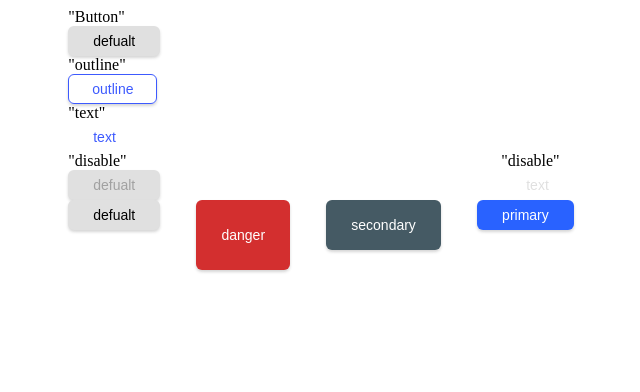
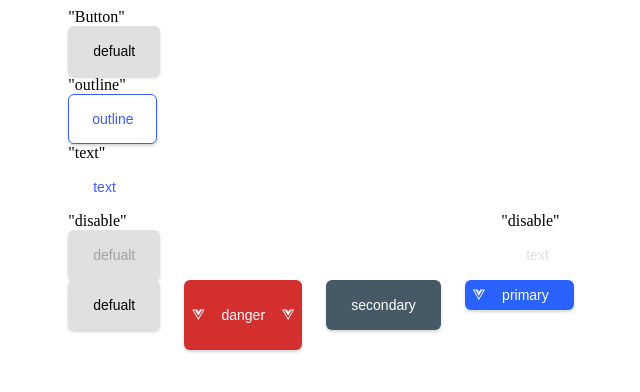
Before and after one commit to zirinya/devchallenges-FE, a Vue app in the folder button/: page / in a window 1280 px wide. Shown: the top 392 px of the page, without its empty margins (319-959 px from the left). Built offline with nearby package versions, Linux system fonts and the light colour scheme.

Commit message:
add start button icon and endicon

```diff
--- a/button/public/index.html
+++ b/button/public/index.html
@@ -1,17 +1,25 @@
 <!DOCTYPE html>
 <html lang="">
+
 <head>
   <meta charset="utf-8">
   <meta http-equiv="X-UA-Compatible" content="IE=edge">
   <meta name="viewport" content="width=device-width,initial-scale=1.0">
   <link rel="icon" href="<%= BASE_URL %>favicon.ico">
-    <title><%= htmlWebpackPlugin.options.title %></title>
+  <link rel="stylesheet" href="https://use.fontawesome.com/releases/v5.2.0/css/all.css"
+    integrity="sha384-hWVjflwFxL6sNzntih27bfxkr27PmbbK/iSvJ+a4+0owXq79v+lsFkW54bOGbiDQ" crossorigin="anonymous">
+  <title>
+    <%= htmlWebpackPlugin.options.title %>
+  </title>
 </head>
+
 <body>
   <noscript>
-      <strong>We're sorry but <%= htmlWebpackPlugin.options.title %> doesn't work properly without JavaScript enabled. Please enable it to continue.</strong>
+    <strong>We're sorry but <%= htmlWebpackPlugin.options.title %> doesn't work properly without JavaScript enabled.
+        Please enable it to continue.</strong>
   </noscript>
   <div id="app"></div>
   <!-- built files will be auto injected -->
 </body>
+
 </html>
--- a/button/src/App.vue
+++ b/button/src/App.vue
@@ -17,9 +17,14 @@
       </div>
       <div class="d-flex">
         <Button variant="defualt" />
-        <Button color="danger" size="lg" />
+        <Button
+          color="danger"
+          size="lg"
+          endIcon="fab fa-vuejs"
+          startIcon="fab fa-vuejs"
+        />
         <Button color="secondary" size="md" />
-        <Button color="primary" size="sm" />
+        <Button color="primary" size="sm" startIcon="fab fa-vuejs" />
       </div>
     </div>
   </div>
@@ -31,8 +36,8 @@ import Button from "../src/components/Button.vue";
 export default {
   name: "App",
   components: {
-    Button
-  }
+    Button,
+  },
 };
 </script>
 
--- a/button/src/components/Button.vue
+++ b/button/src/components/Button.vue
@@ -5,10 +5,14 @@
       :disabled="disabled"
       :style="{ 'background-color': color }"
       :size="size"
+      :startIcon="startIcon"
+      :endIcon="endIcon"
     >
-      <span> </span>
-      <div class="my">{{ variant }} {{ color }}</div>
-      <span> </span>
+      <div class="d-flex">
+        <span><i :class="startIcon"></i></span>
+        <div class="my">{{ variant }} {{ color }}</div>
+        <span><i :class="endIcon"></i></span>
+      </div>
     </button>
   </div>
 </template>
@@ -22,18 +26,20 @@ export default {
     text: String,
     size: {
       type: String,
-      default: "sm"
-    }
+      default: "md",
+    },
+    startIcon: String,
+    endIcon: String,
   },
   computed: {
     btnClass() {
       return {
         "small-btn": this.size == "sm",
         "medium-btn": this.size == "md",
-        "large-btn": this.size == "lg"
+        "large-btn": this.size == "lg",
       };
-    }
-  }
+    },
+  },
 };
 </script>
 <style scoped lang ="css">
@@ -125,4 +131,7 @@ button {
   background: #1c313a;
   color: #fff;
 }
+.d-flex {
+  display: flex;
+}
 </style>
```
Also changed, not shown: button/src/main.js (+5 -5 lines), button/package.json (line endings or trailing spaces). Lines whose indentation alone changed are shown as unchanged.
